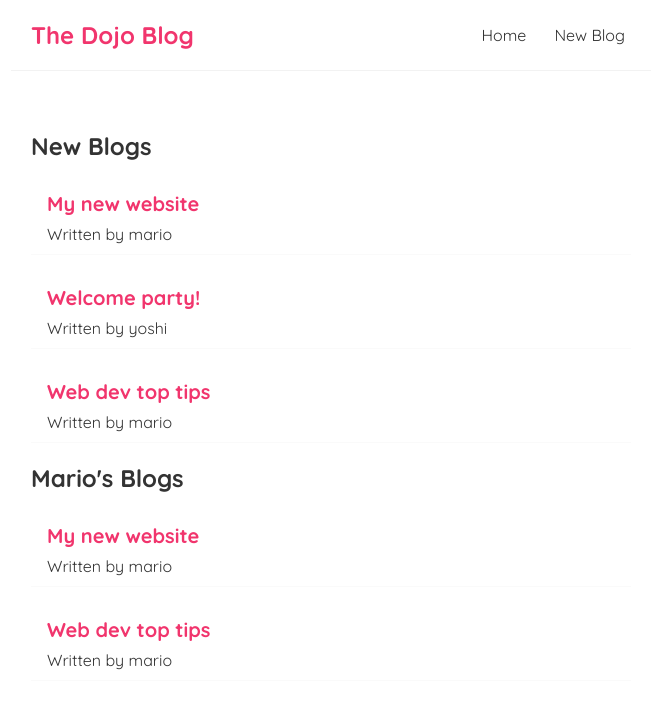
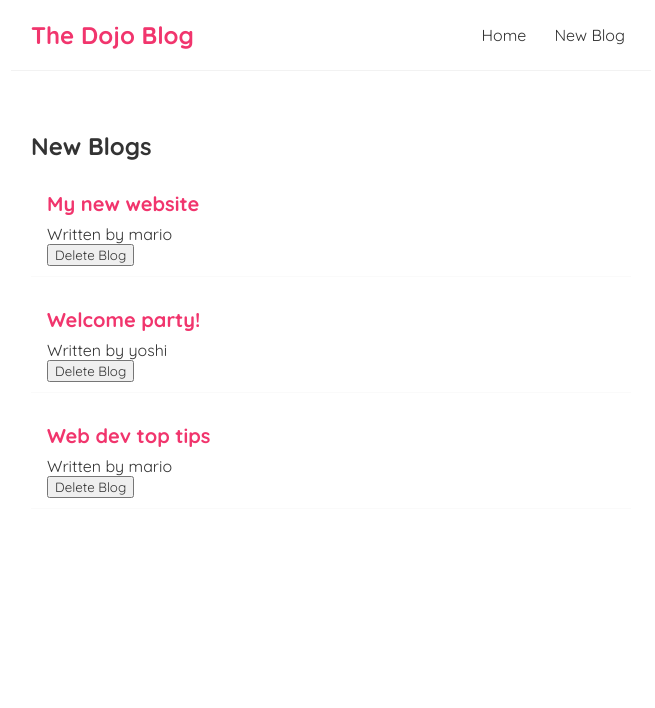
Before and after one commit to AKCDNG/react-blog, a React (Create React App) app in the folder dojo-blog/: page / in a window 1280 px wide. Shown: the top 708 px of the page, without its empty margins (309-964 px from the left). Built offline with nearby package versions, Linux system fonts and the light colour scheme.

Commit message:
lesson 13

```diff
--- a/dojo-blog/src/blogList.js
+++ b/dojo-blog/src/blogList.js
@@ -1,4 +1,4 @@
-const BlogList = ({blogs, title}) => {
+const BlogList = ({blogs, title, handleDelete}) => {
 
   return (
     <div className="blog-list">
@@ -7,6 +7,7 @@
         <div className="blog-preview" key={blog.id}>
           <h2>{ blog.title }</h2>
           <p>Written by { blog.author }</p>
+          <button onClick={() => handleDelete(blog.id)}>Delete Blog</button>
         </div>
       ))}
     </div>
--- a/dojo-blog/src/home.js
+++ b/dojo-blog/src/home.js
@@ -3,15 +3,20 @@
 
 const Home = () => {
 
-  const blogs = [
+  const [blogs, setBlogs] = useState ([
     { title: 'My new website', body: 'lorem ipsum...', author: 'mario', id: 1 },
     { title: 'Welcome party!', body: 'lorem ipsum...', author: 'yoshi', id: 2 },
     { title: 'Web dev top tips', body: 'lorem ipsum...', author: 'mario', id: 3 }
-  ];
+  ]);
+
+  const handleDelete = (id) => {
+    const newBlogs = blogs.filter((blog) => blog.id != id)
+    setBlogs(newBlogs)
+  }
+
   return (
     <div className="home">
-      <BlogList blogs={blogs} title="New Blogs" />
-      <BlogList blogs={blogs.filter((blog) => blog.author === 'mario')} title="Mario's Blogs"/>
+      <BlogList blogs={blogs} title="New Blogs" handleDelete={handleDelete} />
     </div>
    );
 }
```
